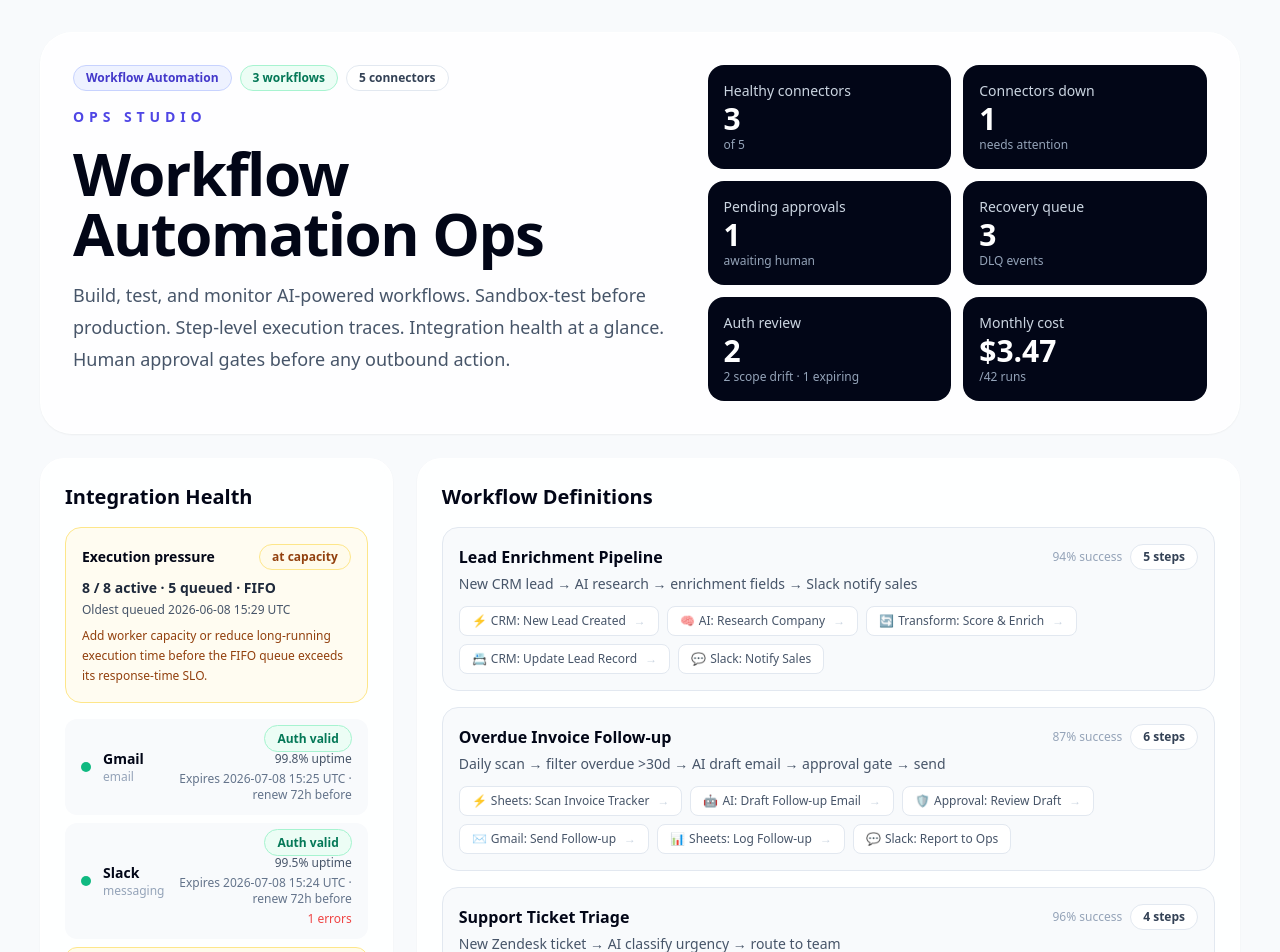
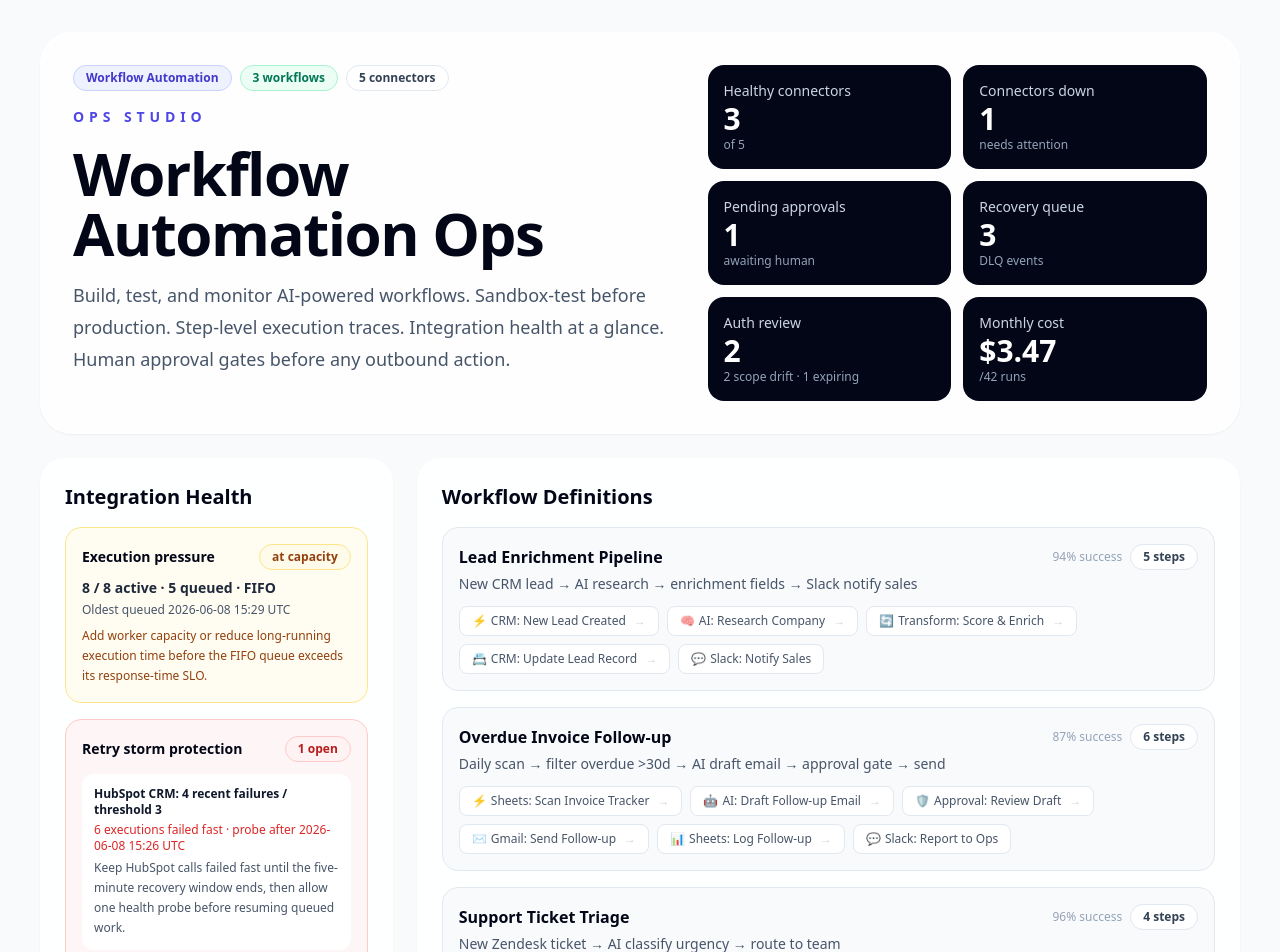
Before and after one commit to tensorgarden/workflow-automation-ops-studio, a Next.js app: page / in a window 1280 px wide. Shown: the top 952 px of the page. Built offline with nearby package versions, Linux system fonts and the light colour scheme.

Commit message:
Surface downstream circuit breaker state

```diff
--- a/src/app/page.tsx
+++ b/src/app/page.tsx
@@ -1,5 +1,5 @@
 import {
-  demoActiveRun, demoApprovals, demoAuditLog, demoConcurrencySummary, demoConnectors, demoCostSummary,
+  demoActiveRun, demoApprovals, demoAuditLog, demoCircuitBreakers, demoConcurrencySummary, demoConnectors, demoCostSummary,
   demoMembers, demoWebhookRecovery, demoWorkflows
 } from "@/lib/demo-data";
 import type { ConnectorStatus, CredentialStatus, RunStatus } from "@/lib/types";
@@ -62,6 +62,7 @@ export default function Home() {
     const hoursUntilExpiry = (Date.parse(c.auth.expiresAt) - Date.parse(c.auth.checkedAt)) / (60 * 60 * 1000);
     return c.auth.status !== "expired" && hoursUntilExpiry <= c.auth.renewalWindowHours;
   }).length;
+  const openCircuitBreakers = demoCircuitBreakers.filter(circuit => circuit.state === "open");
 
   return (
     <main className="mx-auto flex min-h-screen w-full max-w-7xl flex-col gap-6 px-5 py-8 md:px-8 lg:px-10 bg-slate-50">
@@ -115,6 +116,30 @@ export default function Home() {
             </p>
             <p className="mt-2 text-xs leading-5 text-amber-800">{demoConcurrencySummary.operatorAction}</p>
           </div>
+          {openCircuitBreakers.length > 0 && (
+            <div className="mt-4 rounded-2xl border border-red-200 bg-red-50/70 p-4" role="alert" aria-label="Open downstream circuit breakers">
+              <div className="flex items-center justify-between gap-2">
+                <h3 className="text-sm font-bold text-slate-950">Retry storm protection</h3>
+                <Badge tone="red">{openCircuitBreakers.length} open</Badge>
+              </div>
+              <div className="mt-3 space-y-2">
+                {openCircuitBreakers.map(circuit => {
+                  const connector = demoConnectors.find(item => item.id === circuit.connectorId);
+                  return (
+                    <div key={circuit.id} className="rounded-xl bg-white p-3 text-xs text-slate-600">
+                      <p className="font-semibold text-slate-900">
+                        {connector?.name ?? circuit.connectorId}: {circuit.recentFailures} recent failures / threshold {circuit.failureThreshold}
+                      </p>
+                      <p className="mt-1 text-red-600">
+                        {circuit.blockedExecutionCount} executions failed fast · {circuit.probeAfter ? `probe after ${formatIsoMinute(circuit.probeAfter)}` : "manual reset required"}
+                      </p>
+                      <p className="mt-1 leading-5">{circuit.operatorAction}</p>
+                    </div>
+                  );
+                })}
+              </div>
+            </div>
+          )}
           <div className="mt-4 space-y-2">
             {demoConnectors.map(c => (
               <div key={c.id} className={`flex items-center justify-between rounded-xl px-4 py-3 ${c.status === "down" ? "bg-red-50 border border-red-200" : c.status === "degraded" ? "bg-amber-50 border border-amber-200" : "bg-slate-50"}`}>
--- a/src/lib/demo-data.ts
+++ b/src/lib/demo-data.ts
@@ -1,4 +1,4 @@
-import type { ApprovalRequest, AuditLogEntry, Connector, CostSummary, ExecutionConcurrencySummary, OpsSnapshot, StepRunResult, WebhookRecoveryEvent, WorkflowDefinition, WorkflowRun, WorkspaceMember } from "./types";
+import type { ApprovalRequest, AuditLogEntry, Connector, ConnectorCircuitBreaker, CostSummary, ExecutionConcurrencySummary, OpsSnapshot, StepRunResult, WebhookRecoveryEvent, WorkflowDefinition, WorkflowRun, WorkspaceMember } from "./types";
 
 export const demoMembers: WorkspaceMember[] = [
   { id: "m_1", name: "Jordan Park", role: "admin", initials: "JP" },
@@ -226,6 +226,20 @@ export const demoConcurrencySummary: ExecutionConcurrencySummary = {
   operatorAction: "Add worker capacity or reduce long-running execution time before the FIFO queue exceeds its response-time SLO."
 };
 
+export const demoCircuitBreakers: ConnectorCircuitBreaker[] = [
+  {
+    id: "cb_crm_api",
+    connectorId: "conn_crm",
+    state: "open",
+    failureThreshold: 3,
+    recentFailures: 4,
+    openedAt: "2026-06-08T15:21:12Z",
+    probeAfter: "2026-06-08T15:26:12Z",
+    blockedExecutionCount: 6,
+    operatorAction: "Keep HubSpot calls failed fast until the five-minute recovery window ends, then allow one health probe before resuming queued work."
+  }
+];
+
 export const demoCostSummary: CostSummary = {
   totalRuns: 42, totalCost: 3.47, budgetLimit: 20.00,
   costByWorkflow: [
@@ -245,5 +259,6 @@ export const demoSnapshot: OpsSnapshot = {
   auditLog: demoAuditLog,
   webhookRecovery: demoWebhookRecovery,
   concurrency: demoConcurrencySummary,
+  circuitBreakers: demoCircuitBreakers,
   costSummary: demoCostSummary
 };
--- a/src/lib/types.ts
+++ b/src/lib/types.ts
@@ -7,6 +7,7 @@ export type ErrorCategory = "transient" | "permanent" | "unknown";
 export type RecoveryStatus = "ready_for_replay" | "replayed" | "quarantined";
 export type ConcurrencyStatus = "normal" | "at_capacity" | "backlogged";
 export type ConcurrencyScope = "production_webhook_and_trigger_runs";
+export type CircuitBreakerState = "closed" | "open" | "half_open";
 export type StepType = "trigger" | "transform" | "ai_analyze" | "ai_generate" | "outbound_email" | "outbound_slack" | "crm_upsert" | "sheets_append" | "approval_gate";
 
 export interface WorkspaceMember {
@@ -84,6 +85,12 @@ export interface ExecutionConcurrencySummary {
   scope: ConcurrencyScope; status: ConcurrencyStatus; operatorAction: string;
 }
 
+export interface ConnectorCircuitBreaker {
+  id: string; connectorId: string; state: CircuitBreakerState;
+  failureThreshold: number; recentFailures: number; openedAt: string | null;
+  probeAfter: string | null; blockedExecutionCount: number; operatorAction: string;
+}
+
 export interface CostSummary {
   totalRuns: number; totalCost: number; budgetLimit: number;
   costByWorkflow: { name: string; cost: number; runs: number }[];
@@ -99,5 +106,6 @@ export interface OpsSnapshot {
   auditLog: AuditLogEntry[];
   webhookRecovery: WebhookRecoveryEvent[];
   concurrency: ExecutionConcurrencySummary;
+  circuitBreakers: ConnectorCircuitBreaker[];
   costSummary: CostSummary;
 }
```
Also changed, not shown: 1 other file (tests, documents, lock files or other folders).
